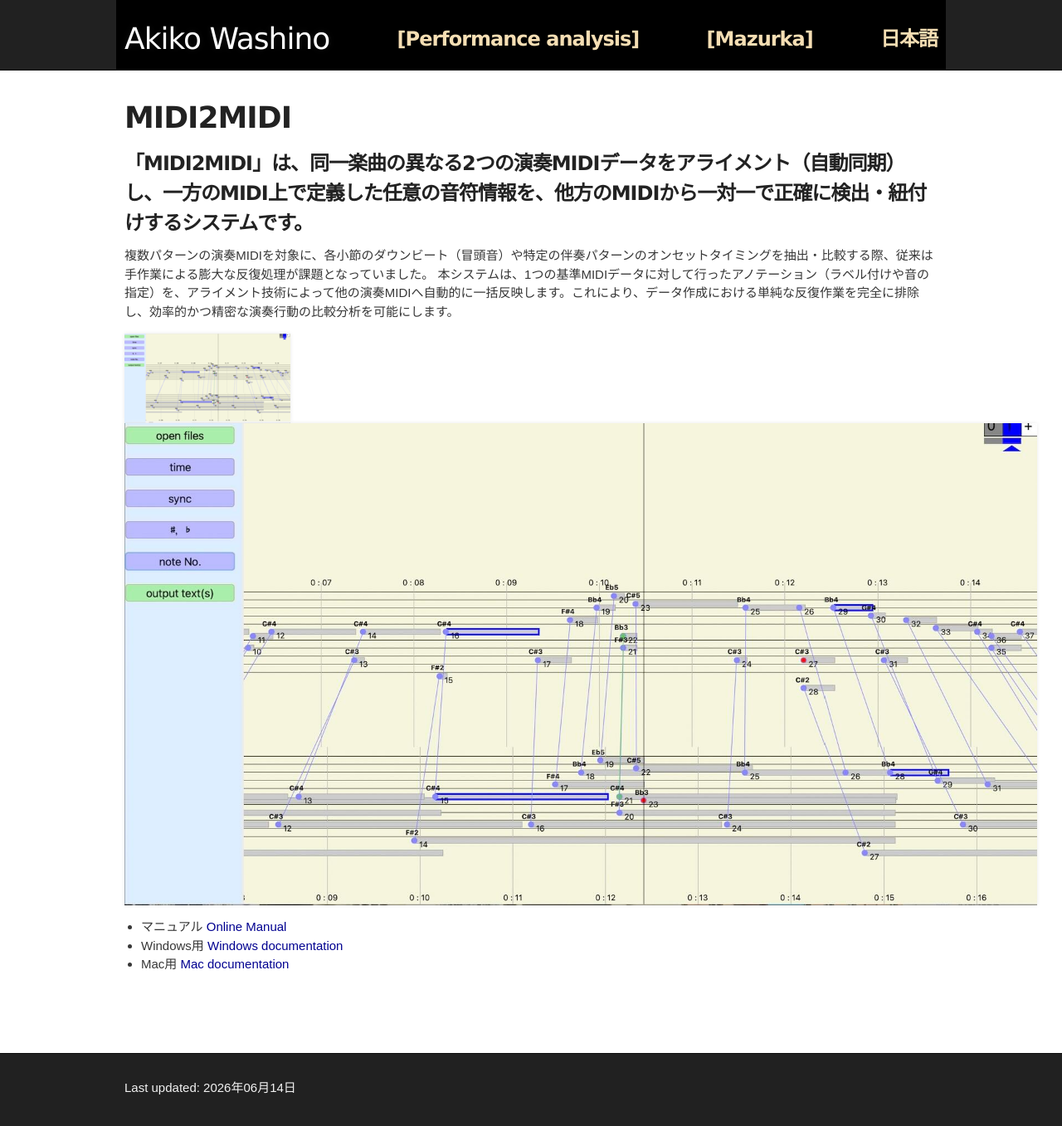
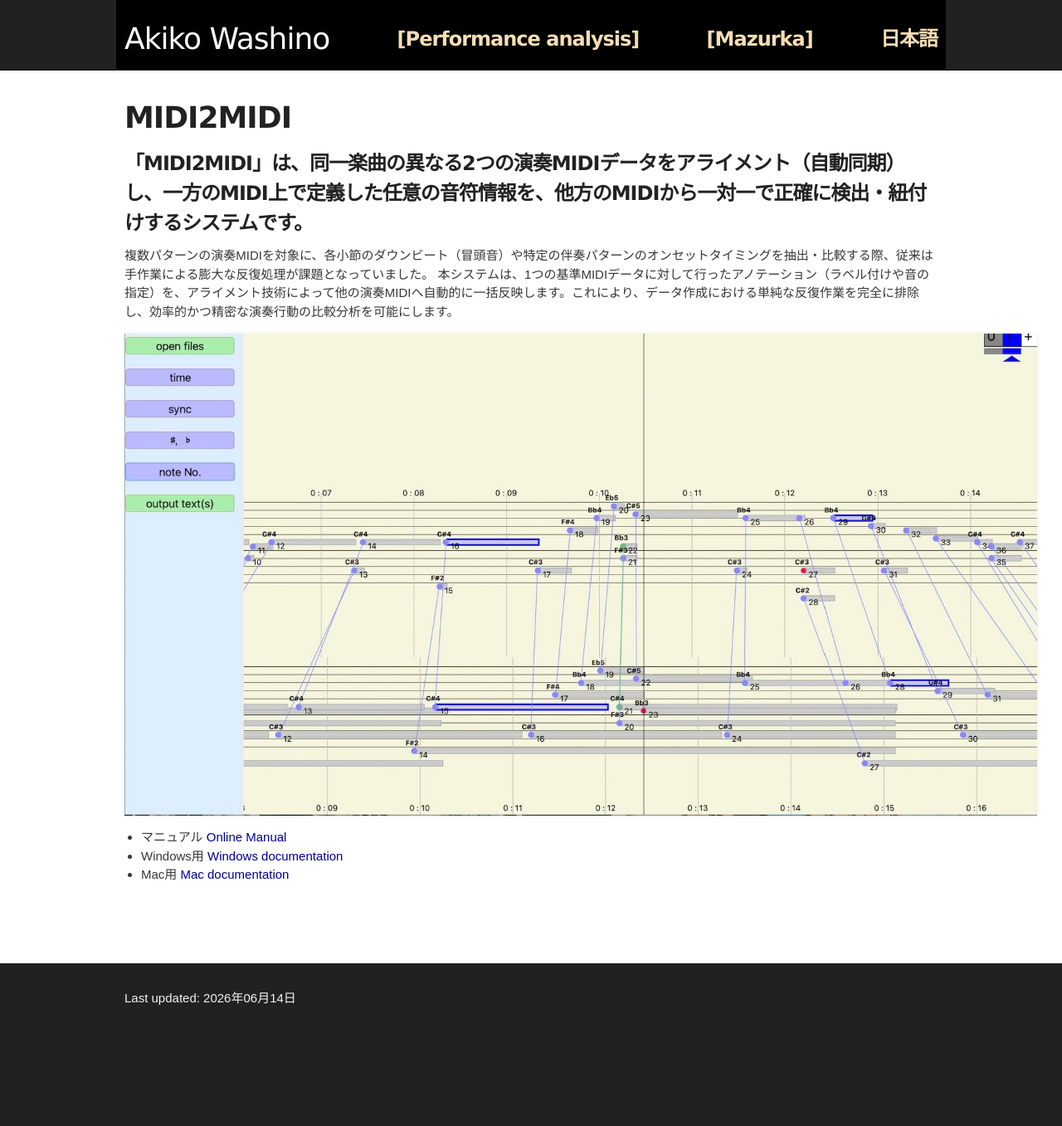
Before and after one commit to akikowashino/akikowashino.github.io, a Jekyll site: the page built from midi2midi/index.md, in a window 1280 px wide. Shown: the whole page at 83% size. Built offline with Jekyll 4.4.1, drawn with Linux system fonts in a browser that asks for light colours; after the commit the page ends 1249 px from its top, so only the background shows below that.

Commit message:
Update index.md

```diff
--- a/midi2midi/index.md
+++ b/midi2midi/index.md
@@ -10,12 +10,7 @@ lang: en
 複数パターンの演奏MIDIを対象に、各小節のダウンビート（冒頭音）や特定の伴奏パターンのオンセットタイミングを抽出・比較する際、従来は手作業による膨大な反復処理が課題となっていました。
 本システムは、1つの基準MIDIデータに対して行ったアノテーション（ラベル付けや音の指定）を、アライメント技術によって他の演奏MIDIへ自動的に一括反映します。これにより、データ作成における単純な反復作業を完全に排除し、効率的かつ精密な演奏行動の比較分析を可能にします。
 
-
-
-<img src="../midi2midi/small.png">
 <img src="../midi2midi/middle.png">
-
-
 
 <ul>
 <li>マニュアル  <a href="manual.html">Online Manual</a></li>
```
